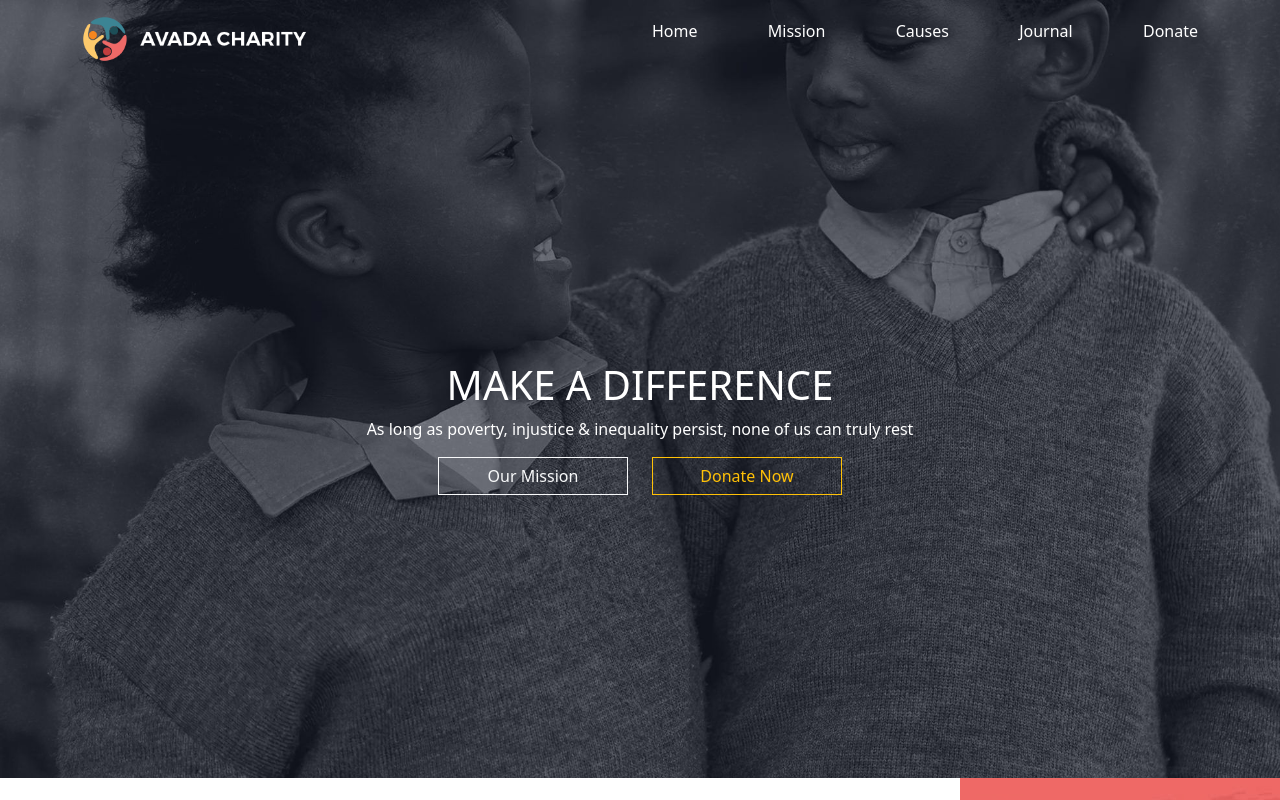
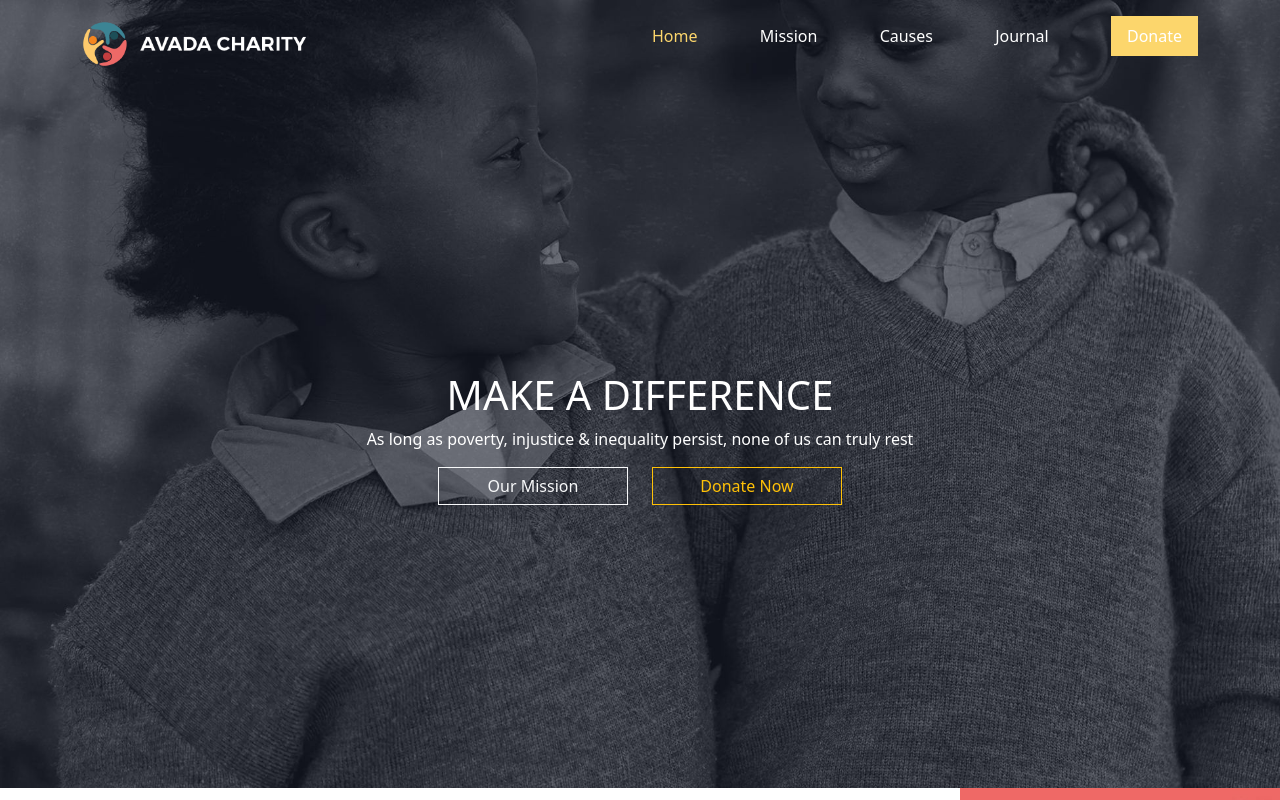
Before and after one commit to giuseppevignanello/proj-html-vuejs, a Vue app: page / in a window 1280 px wide. Shown: the top 800 px of the page. Built offline with nearby package versions, Linux system fonts and the light colour scheme.

Commit message:
add header style

```diff
--- a/src/assets/scss/app.scss
+++ b/src/assets/scss/app.scss
@@ -34,6 +34,17 @@ a {
 
     .jumbotron {
         height: 700px
+    }
+}
+
+.menu{
+    li:first-of-type {
+        color: $secondary;
+    }
+
+    li:last-of-type {
+        padding: 0.5rem 1rem;
+        background-color: $secondary;
     }
 }
 
--- a/src/components/HeaderNavbar.vue
+++ b/src/components/HeaderNavbar.vue
@@ -21,7 +21,7 @@ export default {
                 <img :src="logoImage" alt="">
             </div>
             <!-- fix first and last child color  -->
-            <ul class="d-flex list-unstyled justify-content-between text-white">
+            <ul class="menu d-flex list-unstyled justify-content-between text-white align-items-center">
                 <li v-for="item in menuList">
                     {{ item }}
                 </li>
```
